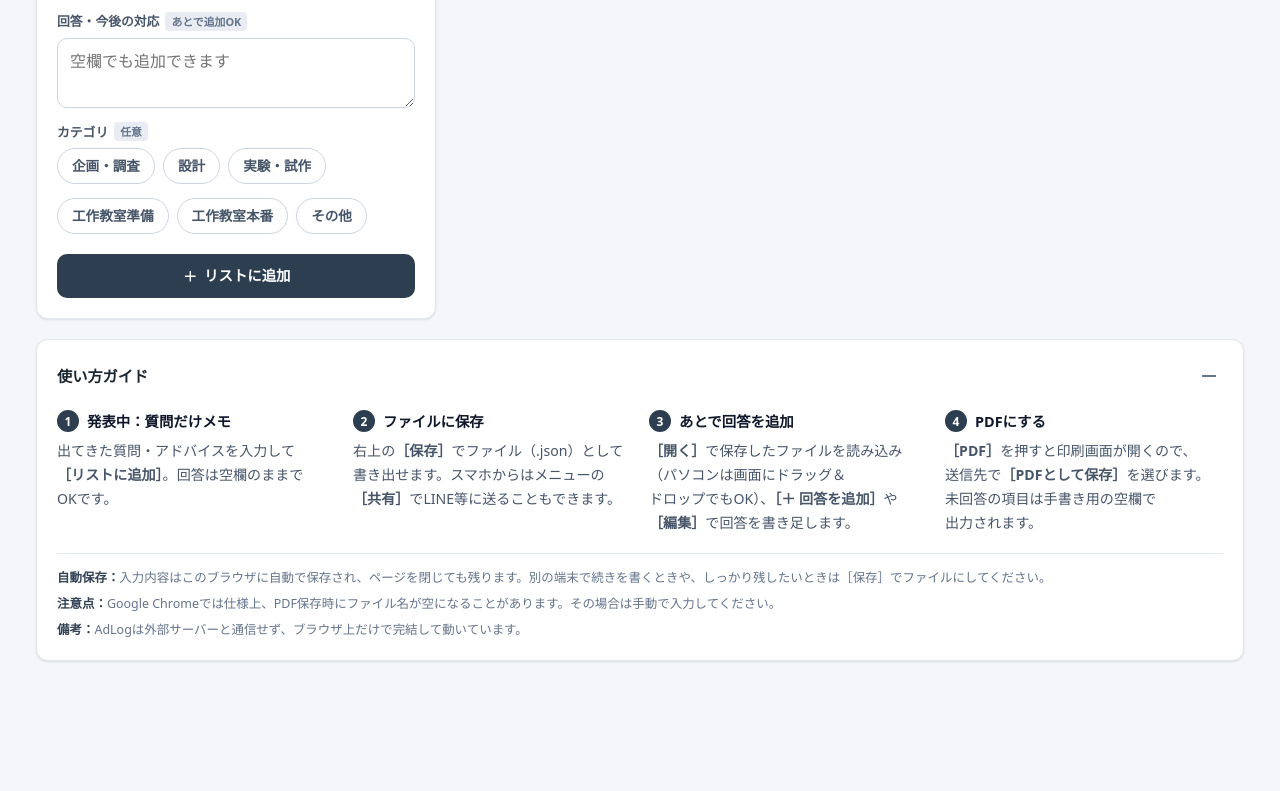
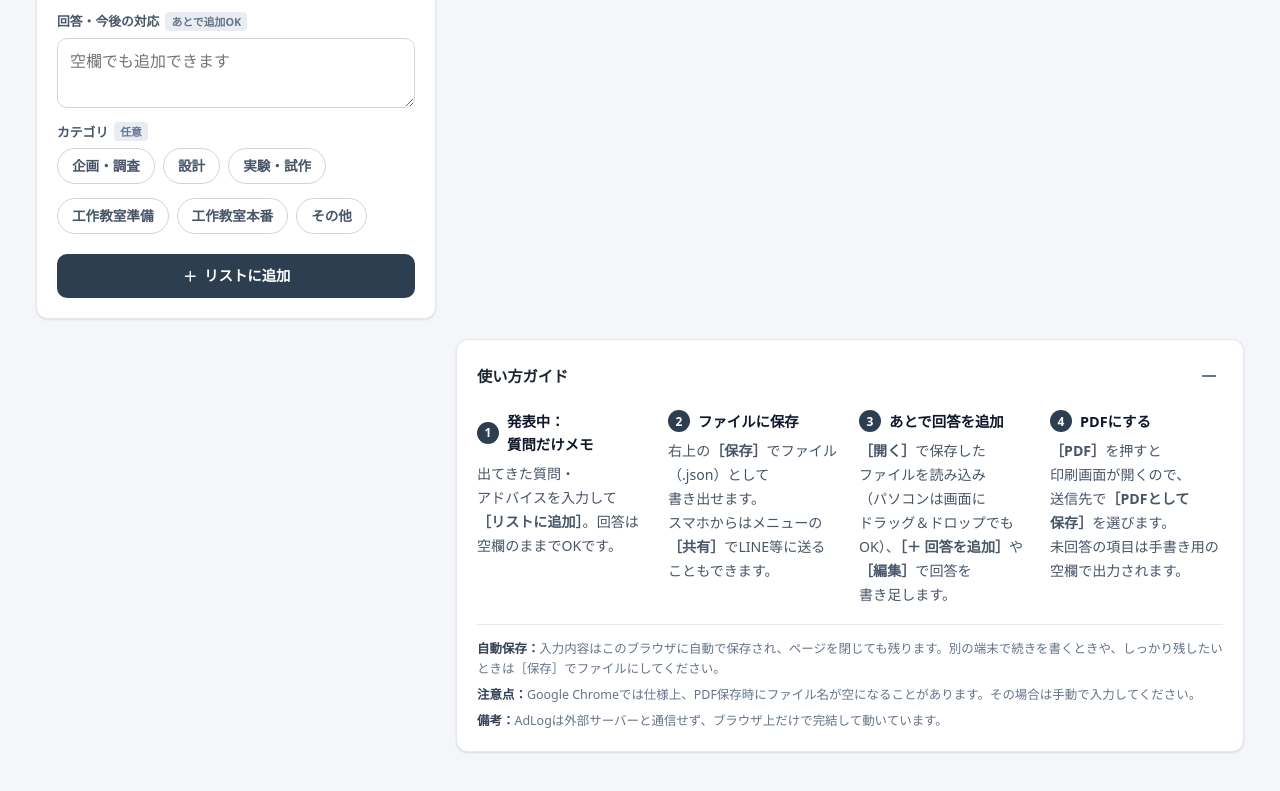
Before and after one commit to nit-robotvolunteer/adlog, a plain HTML site: page index.html in a window 1280 px wide. Shown: the part 519-1310 px from the top of the page. Before the commit the page ends 1220 px from the top, so only its background shows below. Drawn offline with Linux system fonts and the light colour scheme.

Commit message:
Add files via upload

````diff
--- a/styles.css
+++ b/styles.css
@@ -131,7 +131,7 @@ body { word-break: auto-phrase; line-break: strict; }
 @media (min-width: 1024px) {
     .layout { grid-template-columns: 400px 1fr; align-items: start; padding-bottom: 40px; }
     .side { position: sticky; top: calc(var(--header-h) + 20px); }
-    .guide { grid-column: 1 / -1; }
+    .guide { grid-column: 2; }
 }
 .side { display: flex; flex-direction: column; gap: 20px; }
 
@@ -481,3 +481,4 @@ input:focus, textarea:focus { outline: none; border-color: var(--accent); box-sh
 
     .paper-foot { color: #666; }
 }
+```[cite: 4]
````
